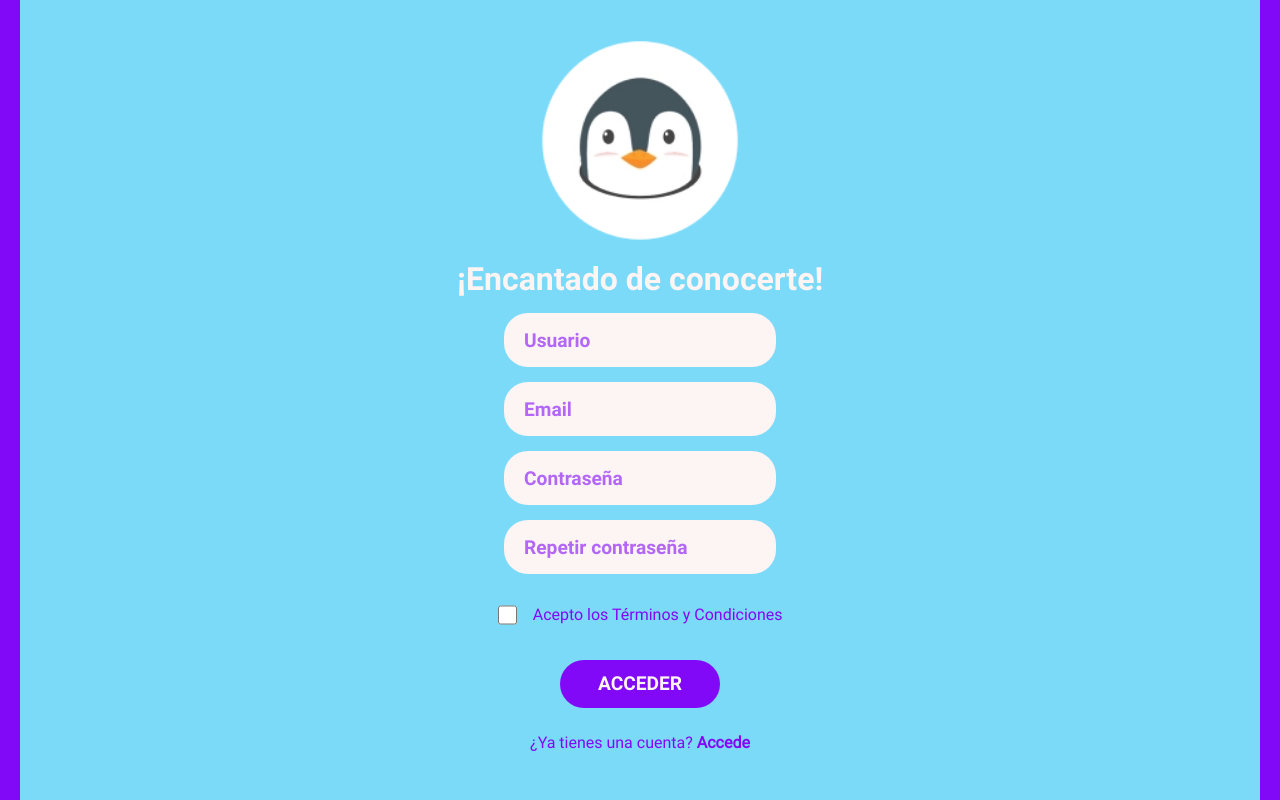
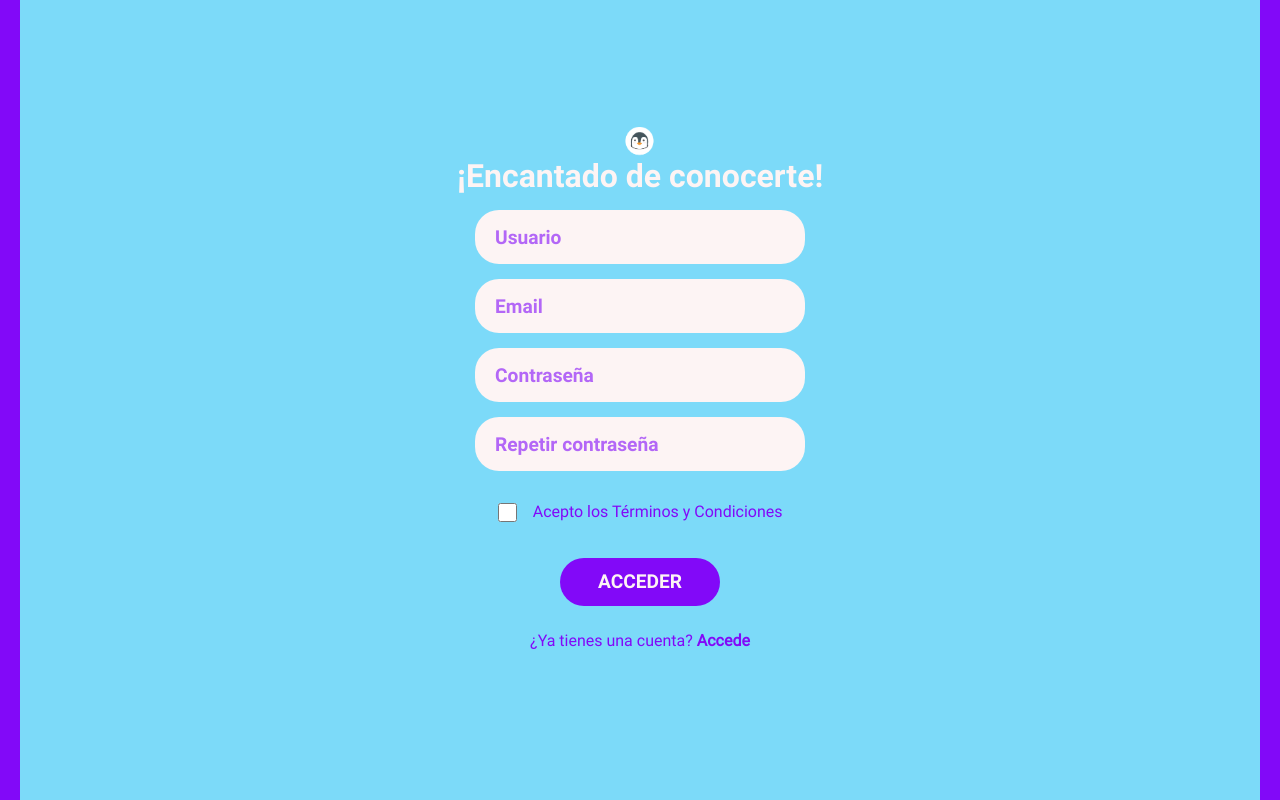
Before and after one commit to eestrada03/MyPinguru, a PHP site: page /register.html in a window 1280 px wide. Run offline with PHP 8.4, Linux system fonts and the light colour scheme.

Commit message:
CorrecionesGenerales(Login,Register)

```diff
--- a/css/main.css
+++ b/css/main.css
@@ -577,6 +577,7 @@
   background-color: #7cdaf9;
   height: 100%;
   width: 100%;
+  padding: 10%;
   display: -webkit-box;
   display: -ms-flexbox;
   display: flex;
@@ -644,7 +645,7 @@
   background-color: #fdf4f4;
   height: 54px;
   border: none;
-  width: 90%;
+  width: 100%;
   font-family: "RobotoBold";
   font-size: 1.2rem;
   margin-top: 15px;
@@ -813,6 +814,7 @@
 .blueback {
   background-color: #7cdaf9;
   height: 100%;
+  padding: 10%;
   display: -webkit-box;
   display: -ms-flexbox;
   display: flex;
@@ -886,7 +888,7 @@
   background-color: #fdf4f4;
   height: 54px;
   border: none;
-  width: 80%;
+  width: 100%;
   font-family: "RobotoBold";
   font-size: 1.2rem;
   margin-top: 15px;
--- a/src/sass/pages/_login.scss
+++ b/src/sass/pages/_login.scss
@@ -16,6 +16,7 @@
   background-color: map-get($web-colors, colorPrincipal);
   height: 100%;
   width: 100%;
+  padding: 10%;
   display: flex;
   flex-direction: column;
   justify-content: center;
@@ -63,7 +64,7 @@
   background-color: map-get($web-colors, colorBlanco);
   height: 54px;
   border: none;
-  width: 90%;
+  width: 100%;
   font-family: "RobotoBold";
   font-size: 1.2rem;
   margin-top: 15px;
--- a/src/sass/pages/_register.scss
+++ b/src/sass/pages/_register.scss
@@ -15,6 +15,7 @@
 .blueback {
   background-color: map-get($web-colors, colorPrincipal);
   height: 100%;
+  padding: 10%;
   display: flex;
   flex-direction: column;
   justify-content: center;
@@ -67,7 +68,7 @@
   background-color: map-get($web-colors, colorBlanco);
   height: 54px;
   border: none;
-  width: 80%;
+  width: 100%;
   font-family: "RobotoBold";
   font-size: 1.2rem;
   margin-top: 15px;
```
Also changed, not shown: README.md.
